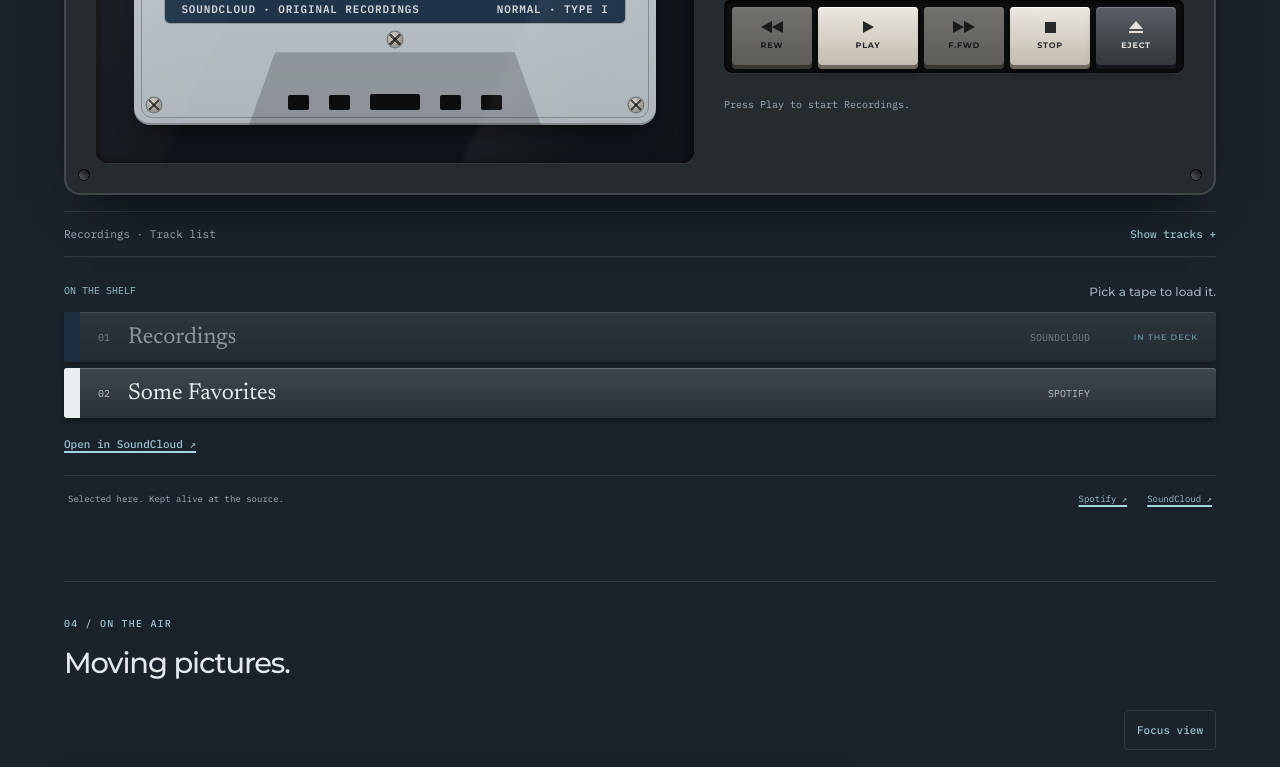
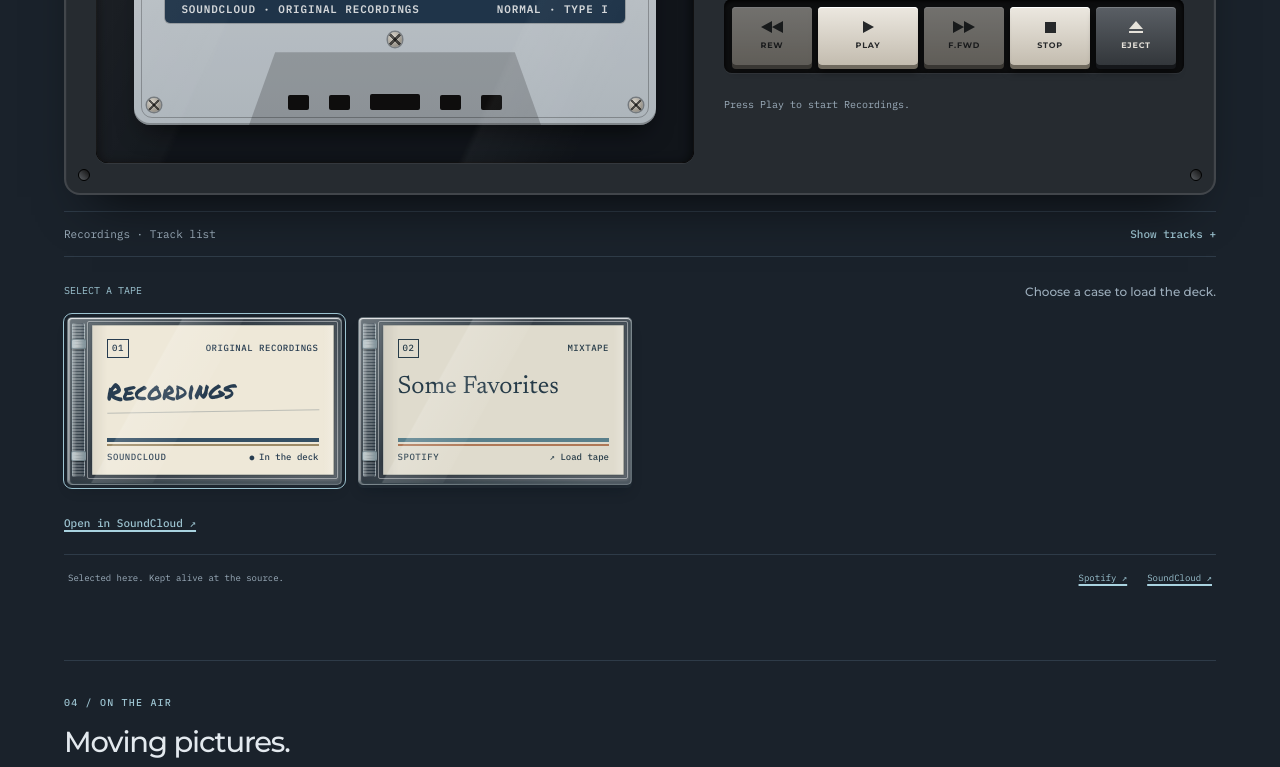
Before and after one commit to inquiredu/inquiredu.github.io, a plain HTML site: page index.html in a window 1280 px wide. Shown: the part 2335-3102 px from the top of the page. Drawn offline with Linux system fonts and the light colour scheme.

Commit message:
Give tape selections clear cassette cases and printed inserts

```diff
--- a/assets/collection.js
+++ b/assets/collection.js
@@ -1,4 +1,4 @@
-import {mountTapeDeck} from './tape-deck.mjs?v=20261116.3';
+import {mountTapeDeck} from './tape-deck.mjs?v=20261116.4';
 import {musicSource,publicSources} from './creative-sources.mjs?v=20261115.14';
 import {mountTubeTV} from './tube-tv.mjs?v=20261115.16';
 import {mergeVideos} from './youtube-source.mjs?v=20261115.14';
--- /dev/null
+++ b/assets/tape-cases.css
@@ -0,0 +1,160 @@
+/* Clear cassette cases: a small collection of physical objects under the deck. */
+.deck-room .tape-shelf {
+  grid-template-columns: repeat(auto-fill, minmax(min(100%, 250px), 1fr));
+  gap: 16px;
+  padding: 5px 3px 12px;
+}
+
+.tape-case {
+  --case-paper: #dfdbcd;
+  --case-ink: #263b48;
+  --case-stripe: #597f8b;
+  --case-accent: #ae7857;
+  position: relative;
+  isolation: isolate;
+  display: grid;
+  width: 100%;
+  min-width: 0;
+  aspect-ratio: 1.65;
+  padding: 7px 7px 9px 24px;
+  border: 1px solid #8e9da17a;
+  border-radius: 5px;
+  background: linear-gradient(135deg, #e7f3f45e, #89989e20 38%, #e3e9ed4d 90%), #707d8129;
+  box-shadow: inset 0 1px 1px #ffffffe0, inset -2px -3px 2px #26384255,
+    inset 2px 0 1px #ffffff70, 0 3px 0 #26343c6b, 0 9px 12px -5px #07111959;
+  color: var(--case-ink);
+  text-align: left;
+  cursor: pointer;
+  transition: transform 180ms ease, box-shadow 180ms ease;
+}
+
+.tape-case::before,
+.tape-case::after {
+  position: absolute;
+  z-index: 1;
+  pointer-events: none;
+  content: "";
+}
+
+.tape-case::before {
+  inset: 3px 3px 5px 19px;
+  border: 1px solid #ffffff69;
+  border-radius: 2px;
+  box-shadow: inset 0 0 0 1px #20333c26;
+}
+
+.tape-case::after {
+  inset: 1px;
+  border-radius: inherit;
+  background: linear-gradient(119deg, transparent 31%, #ffffff28 31.5%, #ffffff0c 48%, transparent 48.5%);
+}
+
+.case-hinge {
+  position: absolute;
+  inset: 5px auto 7px 4px;
+  width: 13px;
+  border-inline: 1px solid #dce9ec80;
+  border-radius: 2px;
+  background: repeating-linear-gradient(0deg, #192c3a35 0 1px, #e5eff43b 1px 3px);
+  box-shadow: inset 2px 0 3px #ffffff4d, inset -2px 0 3px #0e1c2b45;
+}
+
+.case-hinge::before,
+.case-hinge::after {
+  position: absolute;
+  left: -2px;
+  right: -2px;
+  height: 10px;
+  border: 1px solid #4e626c80;
+  border-radius: 2px;
+  background: linear-gradient(90deg, #bbc8cc, #ecf1ef99 40%, #81929a);
+  box-shadow: 0 1px 2px #0005;
+  content: "";
+}
+.case-hinge::before { top: 16px; }
+.case-hinge::after { bottom: 16px; }
+
+.case-insert {
+  display: flex;
+  flex-direction: column;
+  min-height: 150px;
+  padding: 13px 14px 11px;
+  border: 1px solid #273a413d;
+  border-radius: 1px;
+  background: linear-gradient(90deg, #00000010, transparent 6%, transparent 96%, #ffffff30), var(--case-paper);
+  box-shadow: 0 1px 3px #0004;
+}
+
+.case-heading,
+.case-footer {
+  display: flex;
+  align-items: center;
+  justify-content: space-between;
+  gap: 10px;
+  font: 500 9px/1.4 var(--font-mono);
+}
+.case-heading { text-transform: uppercase; letter-spacing: .06em; }
+.case-number { padding: 2px 4px; border: 1px solid currentColor; }
+.case-type { text-align: right; }
+.case-title {
+  display: block;
+  margin: 16px 0 10px;
+  font: 500 25px/1.12 var(--font-serif);
+  overflow-wrap: anywhere;
+}
+.case-note {
+  display: -webkit-box;
+  -webkit-line-clamp: 2;
+  -webkit-box-orient: vertical;
+  overflow: hidden;
+  margin-bottom: 12px;
+  font: 400 10px/1.6 var(--font-mono);
+}
+.case-note:empty { display: none; }
+.case-footer {
+  margin-top: auto;
+  padding-top: 13px;
+  background: linear-gradient(var(--case-stripe),var(--case-stripe)) left top / 100% 4px no-repeat,
+    linear-gradient(var(--case-accent),var(--case-accent)) left 6px / 100% 2px no-repeat;
+}
+.case-provider { text-transform: uppercase; letter-spacing: .06em; }
+.case-state { white-space: nowrap; font-size: 9px; }
+.case-state::before { content: "↗ "; }
+.tape-case[aria-pressed="true"] .case-state::before { content: "● "; font-size: 8px; }
+.tape-case[aria-pressed="true"] {
+  outline: 1px solid var(--accent-text);
+  outline-offset: 3px;
+  box-shadow: inset 0 1px 1px #ffffffe0, inset -2px -3px 2px #26384255,
+    inset 2px 0 1px #ffffff70, 0 3px 0 #26343c6b, 0 7px 12px -5px #07111959;
+}
+.tape-case:hover { transform: translateY(-3px); }
+.tape-case:active { transform: translateY(1px); }
+.tape-case:focus-visible { outline: 3px solid var(--accent-text); outline-offset: 4px; }
+
+.tape-case[data-tape-style="diy"] {
+  --case-paper: #eee8d8;
+  --case-ink: #273c50;
+  --case-stripe: #344f64;
+  --case-accent: #9d8b68;
+}
+.tape-case[data-tape-style="diy"] .case-title {
+  font: 400 24px/1.35 "Permanent Marker", "Marker Felt", "Segoe Print", cursive;
+  border-bottom: 1px solid #273c5040;
+  padding-bottom: 5px;
+  transform: rotate(-1deg);
+}
+.tape-case[data-tape-style="album"] {
+  --case-paper: #263d4b;
+  --case-ink: #f2e9d6;
+  --case-stripe: #b5b7a5;
+  --case-accent: #728d99;
+}
+.tape-case[data-tape-style="album"] .case-title {
+  font: 600 22px/1.2 var(--font-sans);
+  letter-spacing: -.025em;
+}
+
+@media (prefers-reduced-motion: reduce) {
+  .tape-case { transition: none; }
+  .tape-case:hover, .tape-case:active { transform: none; }
+}
--- a/assets/tape-deck.mjs
+++ b/assets/tape-deck.mjs
@@ -316,19 +316,30 @@ export function mountTapeDeck(container, items, sources = {}) {
 
   /* the shelf */
   const shelfHead = element('div', 'tape-shelf-head');
-  shelfHead.append(element('span', '', 'ON THE SHELF'), element('span', '', 'Pick a tape to load it.'));
+  shelfHead.append(element('span', '', 'SELECT A TAPE'), element('span', '', 'Choose a case to load the deck.'));
   const shelf = element('div', 'tape-shelf');
   shelf.setAttribute('role', 'group');
   shelf.setAttribute('aria-label', 'Tapes on the shelf');
-  const spines = entries.map(({item, source, ivory}, i) => {
-    const spine = button('', 'tape-spine' + (ivory ? ' ivory' : ''));
-    spine.setAttribute('aria-pressed', 'false');
-    spine.setAttribute('aria-label', 'Load ' + item.title);
-    spine.append(element('i', 'spine-color'), element('small', '', String(i + 1).padStart(2, '0')), element('span', 'spine-title', item.title),
-      element('small', '', source?.provider || 'Song list'), element('span', 'shelf-state'));
-    spine.addEventListener('click', () => choose(i));
-    shelf.append(spine);
-    return spine;
+  const cases = entries.map(({item, source, appearance}, i) => {
+    const cassetteCase = button('', 'tape-case');
+    cassetteCase.dataset.tapeStyle = appearance;
+    cassetteCase.setAttribute('aria-pressed', 'false');
+    cassetteCase.setAttribute('aria-label', 'Load ' + item.title);
+    const hinge = element('i', 'case-hinge');
+    hinge.setAttribute('aria-hidden', 'true');
+    const insert = element('span', 'case-insert');
+    const heading = element('span', 'case-heading');
+    const type = appearance === 'diy' ? 'Original recordings' : appearance === 'album' ? 'Album' : source ? 'Mixtape' : 'Song list';
+    heading.append(element('span', 'case-number', String(i + 1).padStart(2, '0')), element('span', 'case-type', type));
+    const title = element('strong', 'case-title', item.title);
+    const note = element('span', 'case-note', item.note?.trim());
+    const footer = element('span', 'case-footer');
+    footer.append(element('span', 'case-provider', source?.provider || 'Song list'), element('span', 'case-state'));
+    insert.append(heading, title, note, footer);
+    cassetteCase.append(hinge, insert);
+    cassetteCase.addEventListener('click', () => choose(i));
+    shelf.append(cassetteCase);
+    return cassetteCase;
   });
 
   const details = element('div', 'listening-details');
@@ -495,10 +506,10 @@ export function mountTapeDeck(container, items, sources = {}) {
   trackToggle.addEventListener('click', () => setTracksOpen(!tracksOpen));
 
   function markShelf() {
-    spines.forEach((spine, i) => {
+    cases.forEach((cassetteCase, i) => {
       const inDeck = i === index;
-      spine.setAttribute('aria-pressed', String(inDeck));
-      spine.querySelector('.shelf-state').textContent = inDeck ? 'In the deck' : '';
+      cassetteCase.setAttribute('aria-pressed', String(inDeck));
+      cassetteCase.querySelector('.case-state').textContent = inDeck ? 'In the deck' : 'Load tape';
     });
   }
 
--- a/index.html
+++ b/index.html
@@ -424,6 +424,7 @@ noscript ul{font-family:var(--font-sans)}
 <link rel="stylesheet" href="assets/listening-room.css?v=20261116.3">
 <link rel="stylesheet" href="assets/tube-tv.css?v=20261115.17">
 <link rel="stylesheet" href="assets/winter.css?v=20261115.4">
+<link rel="stylesheet" href="assets/tape-cases.css?v=20261116.4">
 </head>
 <body>
 <a class="skip-link" href="#projects">Skip to the collection</a>
@@ -1036,7 +1037,7 @@ noscript ul{font-family:var(--font-sans)}
     .catch(function(){ /* no slides yet: the wall stays dark and put away */ });
 })();
 </script>
-<script type="module" src="assets/collection.js?v=20261116.3"></script>
+<script type="module" src="assets/collection.js?v=20261116.4"></script>
 <script type="module" src="assets/viewfinder.mjs?v=20261115.18"></script>
 <script type="module" src="assets/photo-atlas.mjs?v=20261115.10"></script>
 </body>
```
Also changed, not shown: 1 other file.
